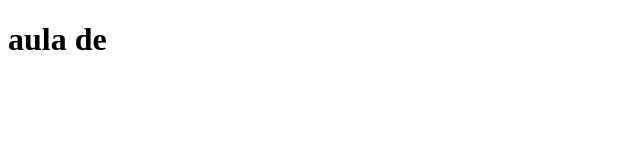
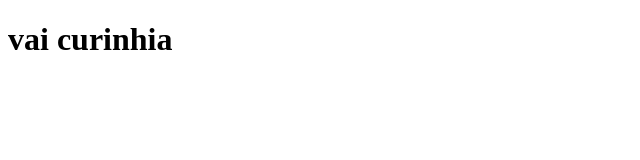
Before and after one commit to NnicholasBeghini/site-aula, a plain HTML site: page index.html in a window 1280 px wide. Shown: the whole page, without its empty margins (0-640 px from the left). Drawn offline with Linux system fonts and the light colour scheme.

Commit message:
Update index.html

```diff
--- a/index.html
+++ b/index.html
@@ -6,6 +6,6 @@
     <title>Document</title>
 </head>
 <body>
-    <h1>aula de</h1>
+    <h1>vai curinhia</h1>
 </body>
 </html>
```
